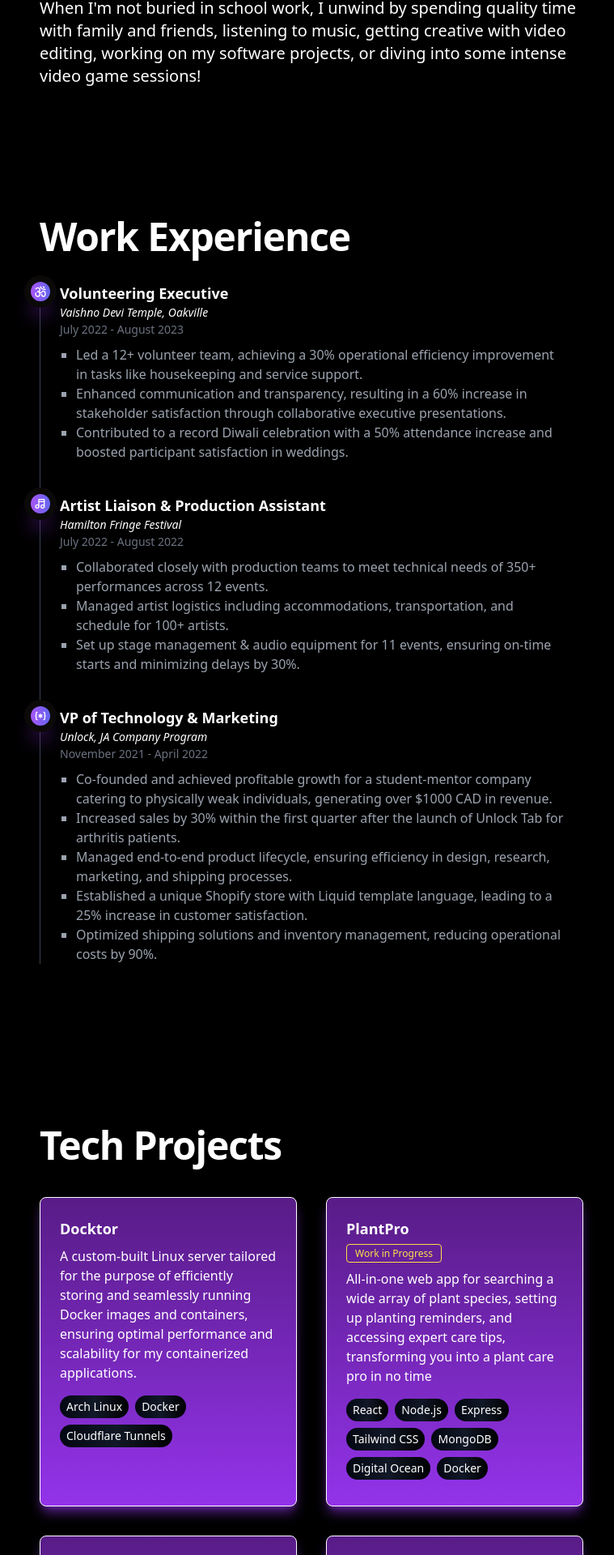
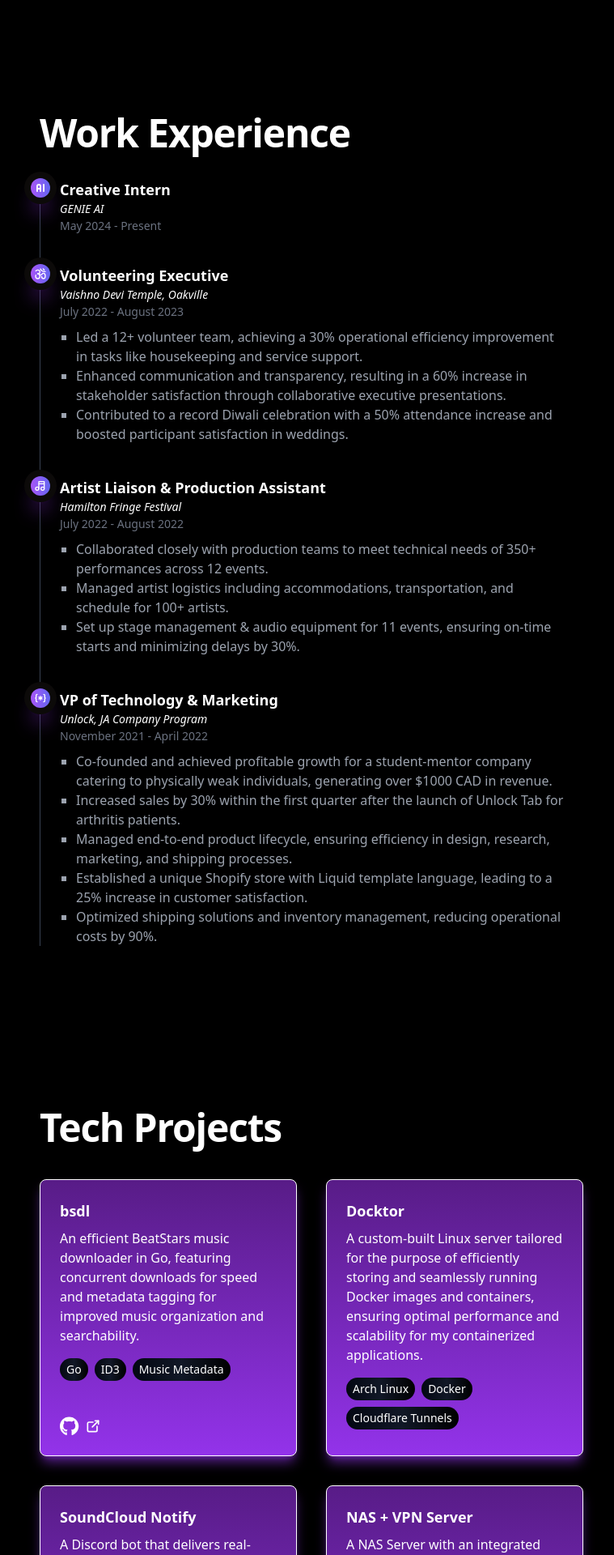
Before and after one commit to adithayyil/adithayyil.me, a React (Vite) app: page / in a window 1280 px wide. Shown: the part 868-2788 px from the top of the page at 81% size, without its empty margins (255-1014 px from the left). Built offline with nearby package versions, Linux system fonts and the light colour scheme.

Commit message:
s24 updates

```diff
--- a/src/components/About.tsx
+++ b/src/components/About.tsx
@@ -24,12 +24,12 @@
           </strong>
           .
         </p>
-        <p>
+        {/* <p>
           When I'm not buried in school work, I unwind by spending quality time
           with family and friends, listening to music, getting creative with
           video editing, working on my software projects, or diving into some
           intense video game sessions!
-        </p>
+        </p> */}
       </div>
     </section>
   );
--- a/src/components/Hello.tsx
+++ b/src/components/Hello.tsx
@@ -53,7 +53,7 @@
                   </div>
                 </div>
               </Link>
-              <a href="mailto:mail@adithayyil.me">
+              <a href="mailto:adithayyil@icloud.com">
                 <div className="relative group">
                   <FontAwesomeIcon
                     icon={faEnvelopeSolid}
--- a/src/components/Projects.tsx
+++ b/src/components/Projects.tsx
@@ -3,6 +3,13 @@
 
 function Projects() {
   const projects = [
+    {
+      title: "bsdl",
+      description:
+      "An efficient BeatStars music downloader in Go, featuring concurrent downloads for speed and metadata tagging for improved music organization and searchability.",
+      skills: ["Go", "ID3", "Music Metadata"],
+      githubLink: "https://github.com/adithayyil/bsdl",
+    },
     {
       title: "Docktor",
       description:
@@ -10,21 +17,21 @@
       skills: ["Arch Linux", "Docker", "Cloudflare Tunnels"],
       isWorkInProgress: false,
     },
-    {
-      title: "PlantPro",
-      description:
-        "All-in-one web app for searching a wide array of plant species, setting up planting reminders, and accessing expert care tips, transforming you into a plant care pro in no time",
-      skills: [
-        "React",
-        "Node.js",
-        "Express",
-        "Tailwind CSS",
-        "MongoDB",
-        "Digital Ocean",
-        "Docker",
-      ],
-      isWorkInProgress: true,
-    },
+    // {
+    //   title: "PlantPro",
+    //   description:
+    //     "All-in-one web app for searching a wide array of plant species, setting up planting reminders, and accessing expert care tips, transforming you into a plant care pro in no time",
+    //   skills: [
+    //     "React",
+    //     "Node.js",
+    //     "Express",
+    //     "Tailwind CSS",
+    //     "MongoDB",
+    //     "Digital Ocean",
+    //     "Docker",
+    //   ],
+    //   isWorkInProgress: true,
+    // },
     {
       title: "SoundCloud Notify",
       description:
@@ -38,13 +45,6 @@
         "Docker",
       ],
       githubLink: "https://github.com/adithayyil/sc-notify",
-    },
-    {
-      title: "bsdl",
-      description:
-        "A streamlined CLI tool for downloading your beloved beats from BeatStars, complete with automatic ID3 metadata tagging – your shortcut to a well-organized music collection",
-      skills: ["Python", "ID3", "Music Metadata"],
-      githubLink: "https://github.com/adithayyil/bsdl",
     },
     {
       title: "NAS + VPN Server",
--- a/src/components/Resume.tsx
+++ b/src/components/Resume.tsx
@@ -2,7 +2,7 @@
 
 function Resume() {
   const resume =
-    "https://adi-visual.nyc3.cdn.digitaloceanspaces.com/documents/resumes/W24.pdf";
+    "https://adi-visual.nyc3.cdn.digitaloceanspaces.com/documents/resumes/S24.pdf";
 
   useEffect(() => {
     const iframe = document.getElementById("pdf-iframe") as HTMLIFrameElement;
--- a/src/components/WorkExperiences.tsx
+++ b/src/components/WorkExperiences.tsx
@@ -2,6 +2,31 @@
 import SvgIcon from "./SvgIcon";
 
 const workExperiences = [
+  {
+    title: "Creative Intern",
+    company: "GENIE AI",
+    duration: "May 2024 - Present",
+    responsibilities: [],
+    icon: (
+      <SvgIcon
+          className="icon icon-tabler icons-tabler-outline icon-tabler-ai"
+          width="24"
+          height="24"
+          viewBox="0 0 24 24"
+          strokeWidth="2"
+          stroke="white"
+          fill="none"
+          strokeLinecap="round"
+          strokeLinejoin="round"
+          aria-hidden="true"
+      >
+          <path stroke="none" d="M0 0h24v24H0z" fill="none" />
+          <path d="M8 16v-6a2 2 0 1 1 4 0v6" />
+          <path d="M8 13h4" />
+          <path d="M16 8v8" />
+      </SvgIcon>
+    ),
+  },
   {
     title: "Volunteering Executive",
     company: "Vaishno Devi Temple, Oakville",
```
Also changed, not shown: 2 other files (tests, documents, lock files or other folders).
